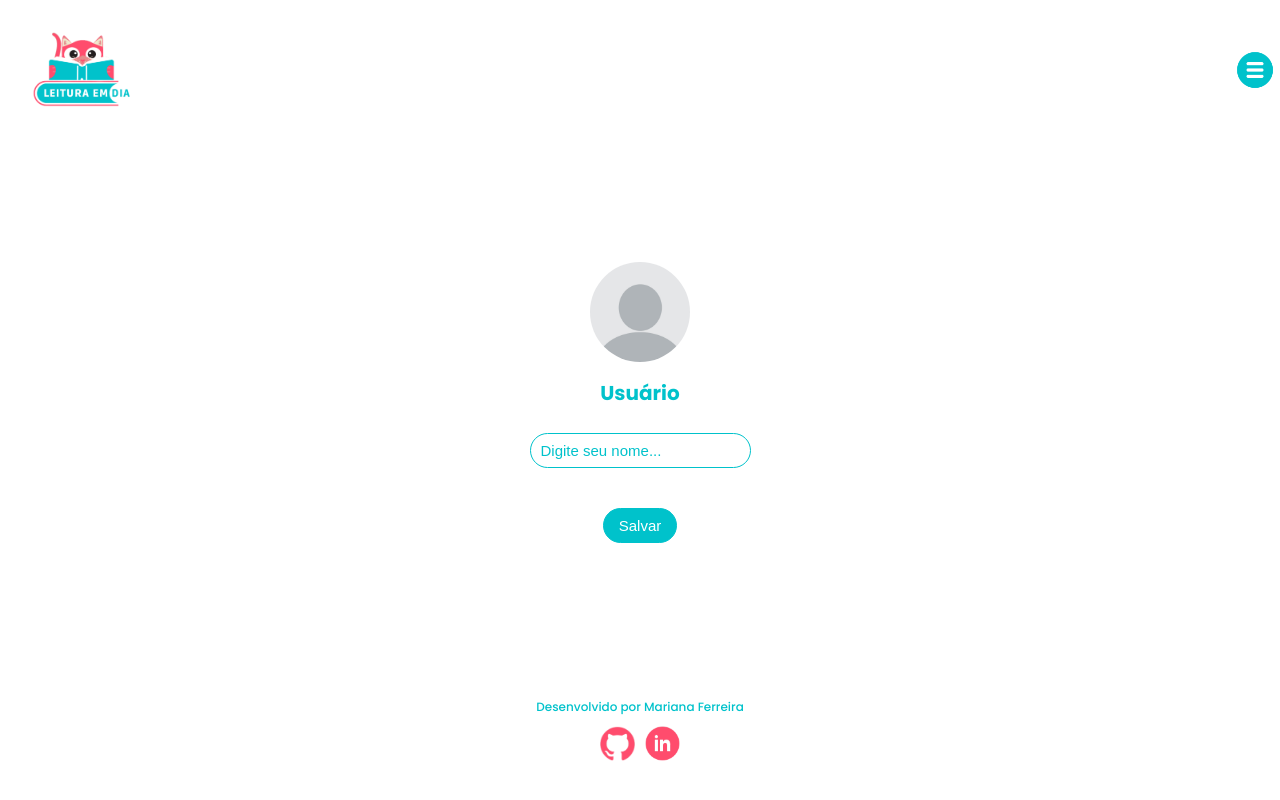
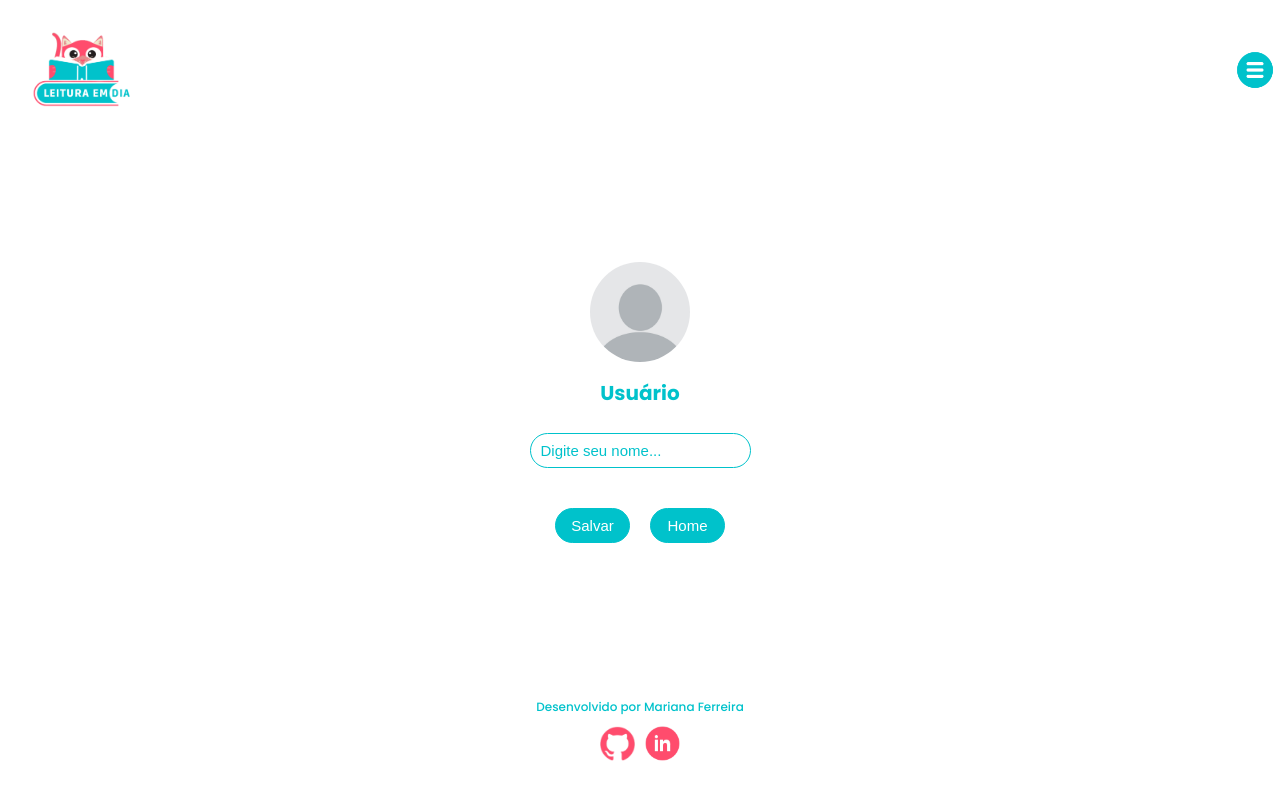
Before and after one commit to mariferreiradev/leitura-em-dia, a Vue app: page /perfil in a window 1280 px wide. Built offline with nearby package versions, Linux system fonts and the light colour scheme.

Commit message:
feat: add back to home button in profile

```diff
--- a/src/views/PerfilView.vue
+++ b/src/views/PerfilView.vue
@@ -15,7 +15,11 @@
             saveProfile() {
                 this.name = this.userName
                 this.userName = ""
-            }
+            },
+
+            goBacktoHome() {
+                this.$router.push('/');
+            },
 
         }
     }
@@ -33,7 +37,10 @@
                 <input v-model="userName" name="name" type="text" placeholder="Digite seu nome...">
             </div>
         </div>
-        <button v-on:click="saveProfile()">Salvar</button>
+        <div class="btn">
+            <button v-on:click="saveProfile()">Salvar</button>
+            <button v-on:click="goBacktoHome()">Home</button>
+        </div>
     </div>
 </template>
 
@@ -102,7 +109,15 @@
         color: #00c2cb;
     }
 
+    .btn {
+        display: flex;
+        align-items: center;
+        justify-content: center;
+        gap: 20px;
+    }
+
     button {
+        width: 75px;
         font-size: 15px;
         background-color: #00c2cb;
         color: #ffff;
```
Also changed, not shown: 5 other files (tests, documents, lock files or other folders).
